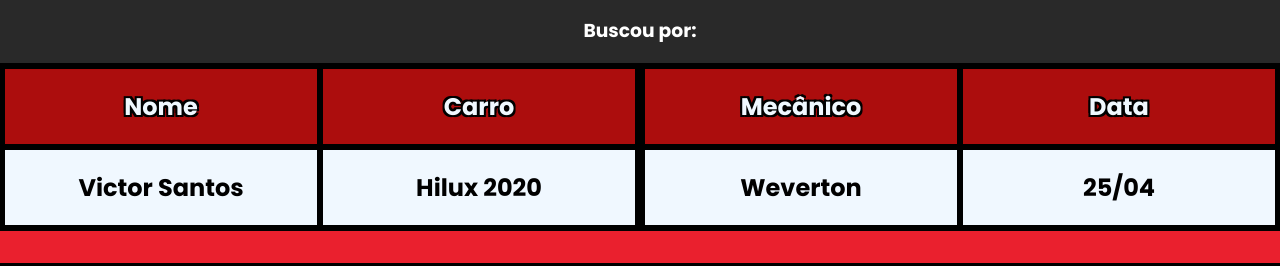
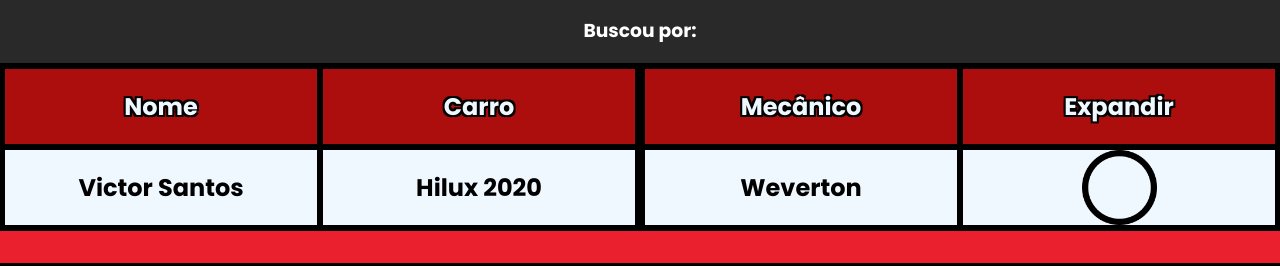
Before and after one commit to mourvan67532/Alphas_Car, a plain HTML site: page frontend/ordem_servico.html in a window 1280 px wide. Shown: the part 257-523 px from the top of the page. Drawn offline with Linux system fonts and the light colour scheme; a web font is replaced by a local one.

Commit message:
update de circulo na ordem de serviço

```diff
--- a/frontend/ordem_servico.html
+++ b/frontend/ordem_servico.html
@@ -56,10 +56,10 @@
                 </div>
                 <div class="a_coluna4">
                     <div class="a_linhapri">
-                        <h2>Data</h2>
+                        <h2>Expandir</h2>
                     </div>
                     <div class="a_linhasec">
-                        <h2>25/04</h2>
+                        <img src="../img/botão.png" alt="circ" id="a_circulo">
                     </div>
                 </div>
             </div>
--- a/frontend/style/style.css
+++ b/frontend/style/style.css
@@ -710,6 +710,11 @@ button {
     background-color: aliceblue;
 }
 
+#a_circulo{
+    width: 75px;
+}
+
+
 /* ******************** NAV ************************* */
 
 .m_nav_ul{
```
